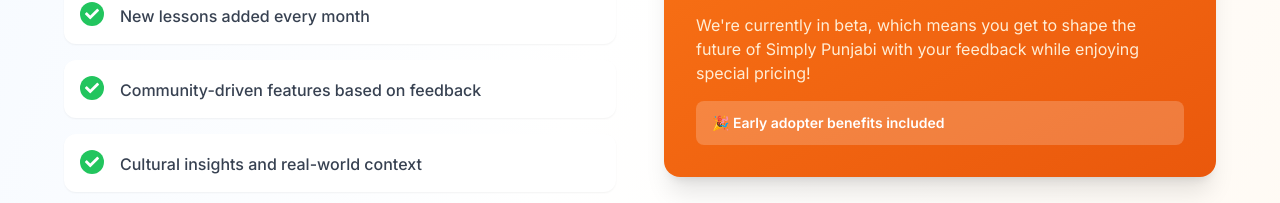
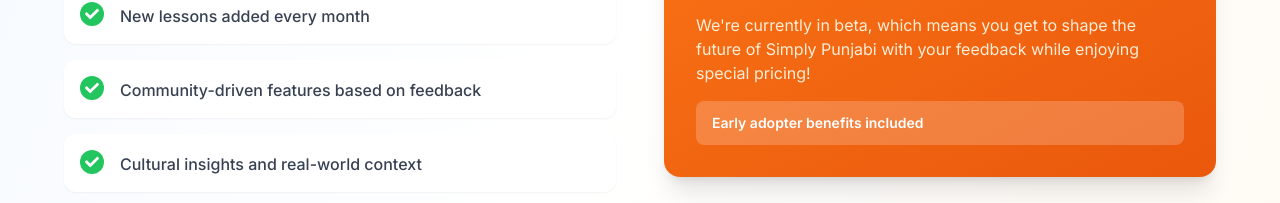
Before and after one commit to benz02r/SimplyPunjabi, a Next.js app: page /learn-more in a window 1280 px wide. Shown: the part 1847-2050 px from the top of the page. Built offline with nearby package versions, Linux system fonts and the light colour scheme; no server answers.

Commit message:
small fix

```diff
--- a/src/app/learn-more/page.js
+++ b/src/app/learn-more/page.js
@@ -151,7 +151,7 @@
                                     We're currently in beta, which means you get to shape the future of Simply Punjabi with your feedback while enjoying special pricing!
                                 </p>
                                 <div className="bg-white/20 rounded-lg px-4 py-3">
-                                    <p className="text-sm font-semibold">🎉 Early adopter benefits included</p>
+                                    <p className="text-sm font-semibold"> Early adopter benefits included</p>
                                 </div>
                             </div>
                         </div>
```
